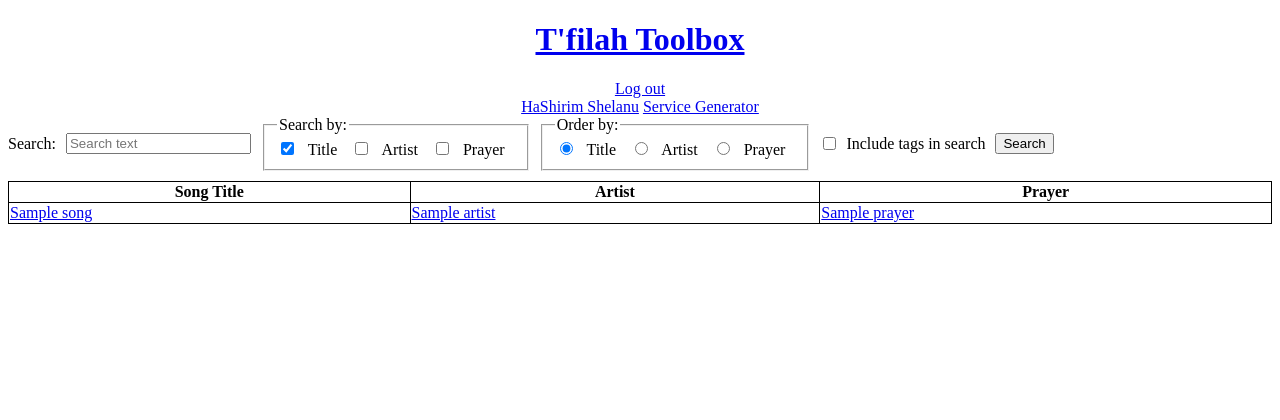
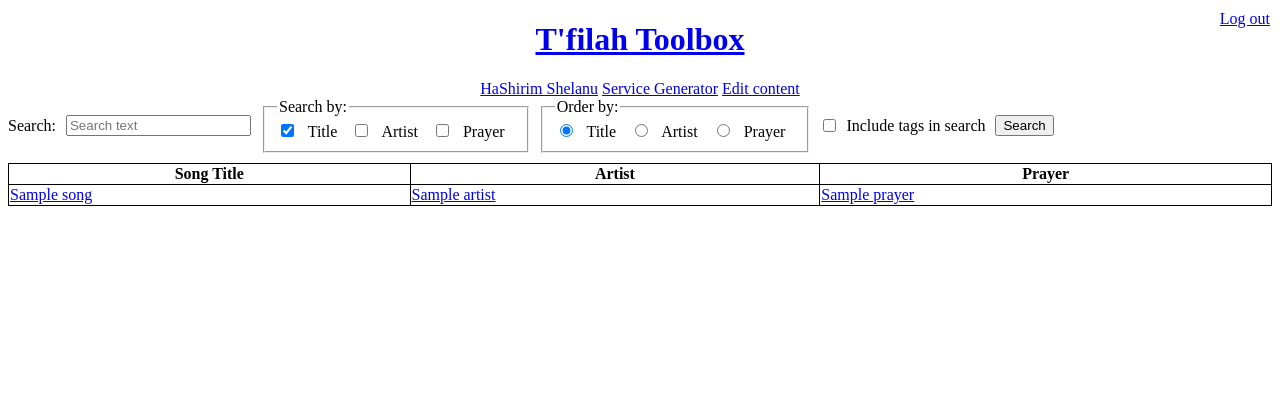
Before and after one commit to AceAttorneyMaster111/tfilah-toolbox, a Django app: page /hashirim_shelanu/ in a window 1280 px wide. Shown: the top 420 px of the page. Run offline with Django 3.2, Linux system fonts and the light colour scheme; a user stored in the database is signed in; tables that the repository leaves empty hold one stand-in row (values such as "Sample post"); parts of the project's set-up code (start-up, migrations or seed data) failed here and were passed over.

Commit message:
Added link to admin

```diff
--- a/tfilah_toolbox/static/tfilah_toolbox/style.css
+++ b/tfilah_toolbox/static/tfilah_toolbox/style.css
@@ -15,3 +15,9 @@ main {
     margin-bottom: 75px;
     /* margin-top: px */
 }
+
+div#auth-link {
+    position: absolute;
+    top: 10px;
+    right: 10px;
+}
--- a/tfilah_toolbox/templates/tfilah_toolbox/header.html
+++ b/tfilah_toolbox/templates/tfilah_toolbox/header.html
@@ -10,5 +10,8 @@
     <nav>
         <a href="/">HaShirim Shelanu</a>
         <a href="/service_generator">Service Generator</a>
+        {% if user.is_staff %}
+            <a href="/admin">Edit content</a>
+        {% endif %}
     </nav>
 </header>
```
